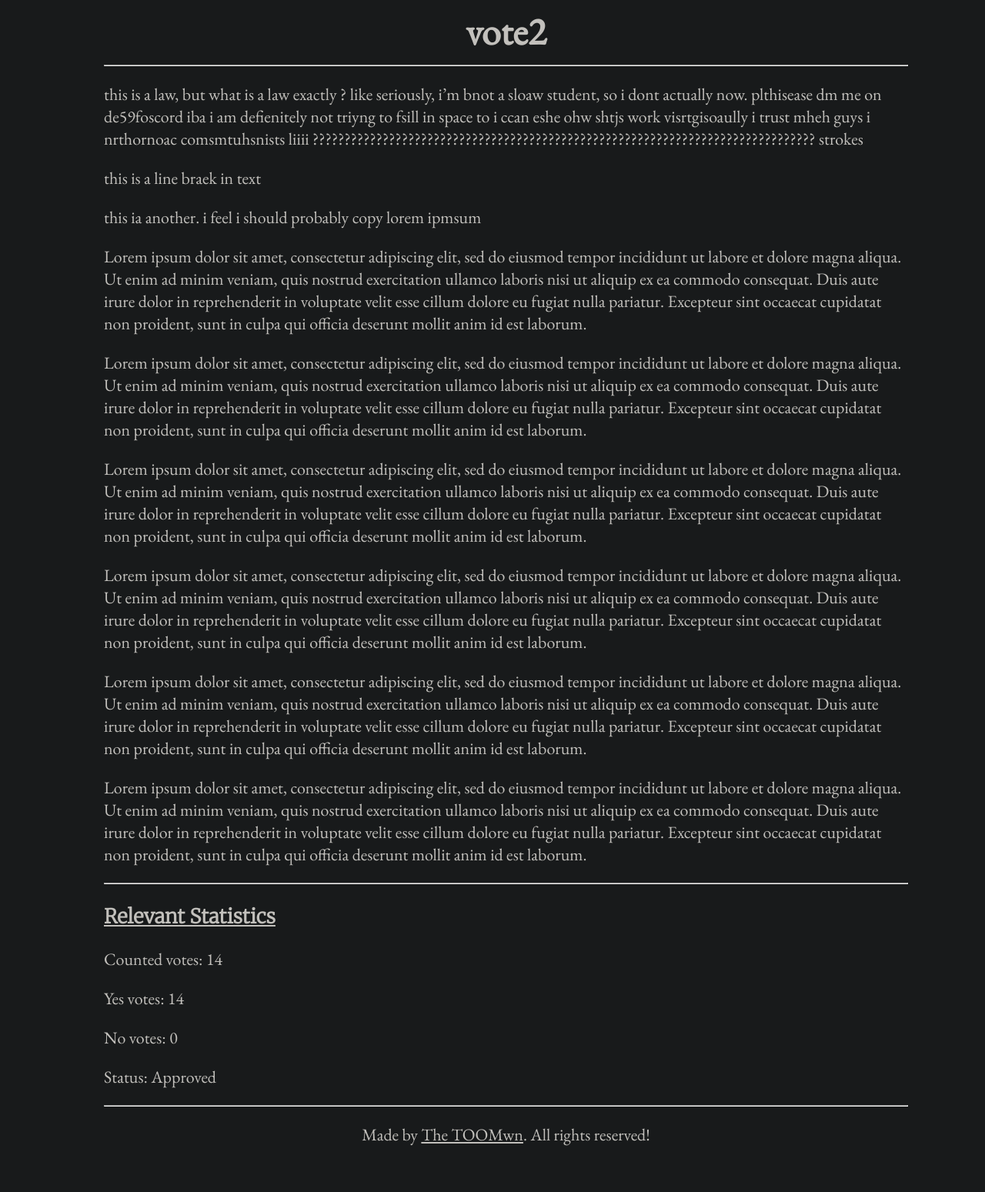
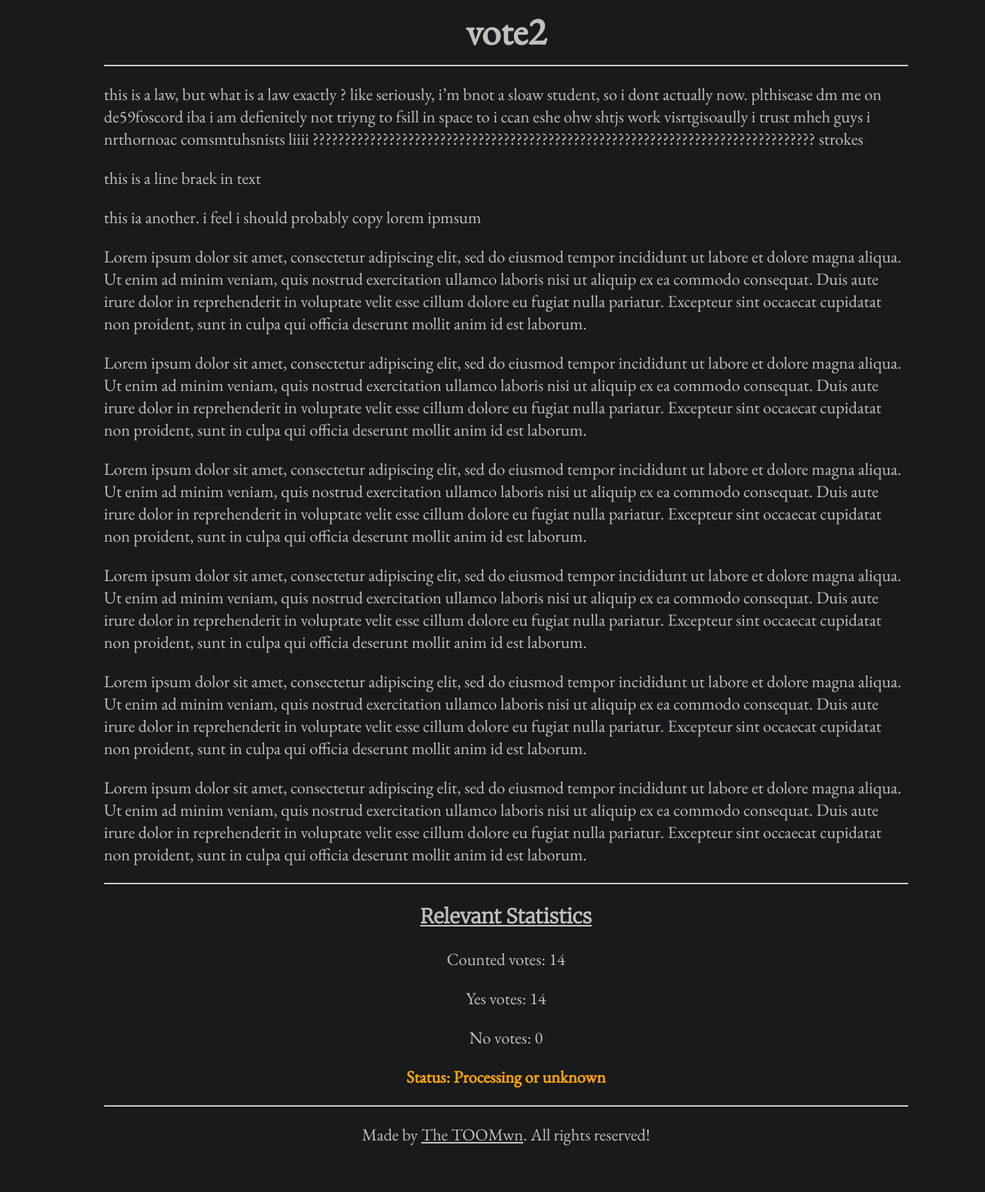
Before and after one commit to the-tOOMwn/constitution.toomwn.xyz, a Jekyll site: the page built from votes/vote2.md, in a window 1280 px wide. Shown: the whole page at 77% size. Built offline with Jekyll 4.4.1, drawn with Linux system fonts in a browser that asks for light colours; some web fonts are replaced.

Commit message:
collorsgit add .

```diff
--- a/_includes/votestatistics.html
+++ b/_includes/votestatistics.html
@@ -1,5 +1,4 @@
 
-{% if page.countedvotes or page.yesvotes or page.novotes or page.status %}
 <div id="relstats">
 <hr>
 <h3>Relevant Statistics</h3>
@@ -12,10 +11,17 @@
 {% if page.novotes %}
 <p>No votes: {{ page.novotes }}</p>
 {% endif %}
-{% if page.status %}
-<p>Status: {{ page.status }}</p>
+
+<!--will always show the status of a vote-->
+
+{% if page.status == "Approved" %}
+<p id="statusapproved">Status: {{ page.status }}</p>
+{% elsif page.status == "Denied" %}
+<p id="statusdenied">Status: {{ page.status }}</p>
+{% else %}
+<p id="statusunknown">Status: Processing or unknown</p>
 {% endif %}
+
 <hr>
 </div>
-{% endif %}
 <!--maybe make it so the status is green if approved, red if denied-->
--- a/assets/base.css
+++ b/assets/base.css
@@ -93,3 +93,22 @@ a, a:visited, a:hover, a:active {
 #footerlink {
     color: #c2c0bc;
 }
+
+#relstats{
+    text-align: center;
+}
+
+#statusapproved{
+    font-weight: bold;
+    color: rgb(4, 202, 4);
+}
+
+#statusdenied{
+    font-weight: bold;
+    color: red;
+}
+
+#statusunknown{
+    font-weight: bold;
+    color: orange;
+}
--- a/votes/vote2.md
+++ b/votes/vote2.md
@@ -4,8 +4,9 @@ title: vote2
 countedvotes: 14
 yesvotes: 14
 novotes: 0
-status: "Approved"
 ---
+
+[this is also a comment, the possible options are Approved, Denied, and a whatever will give a "Status: Processing or unknown"]: #
 
 this is a law, but what is a law exactly ? like seriously, i'm bnot a sloaw student, so i dont actually now. plthisease dm me on de59foscord iba i am defienitely not triyng to fsill in space to i ccan eshe ohw shtjs work visrtgisoaully i trust mheh guys i nrthornoac comsmtuhsnists liiii ??????????????????????????????????????????????????????????????????????????????? strokes
 
```
Also changed, not shown: 3 other files.
